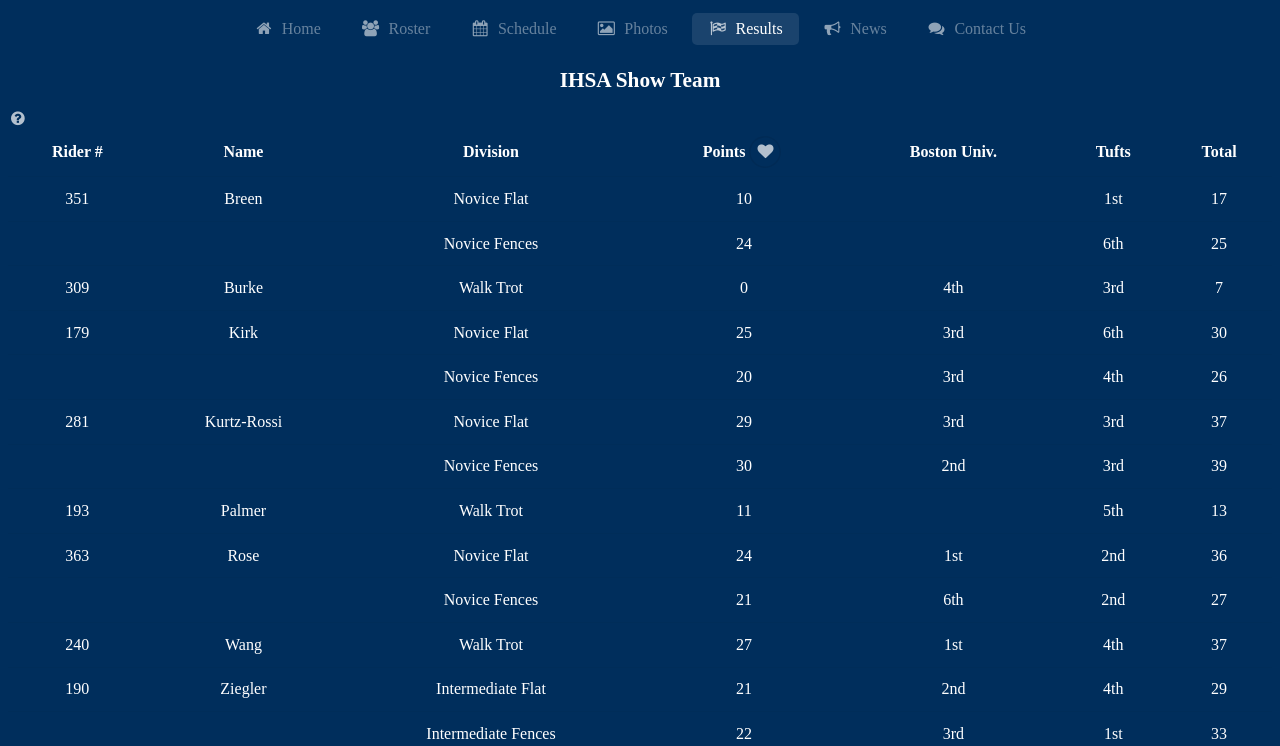
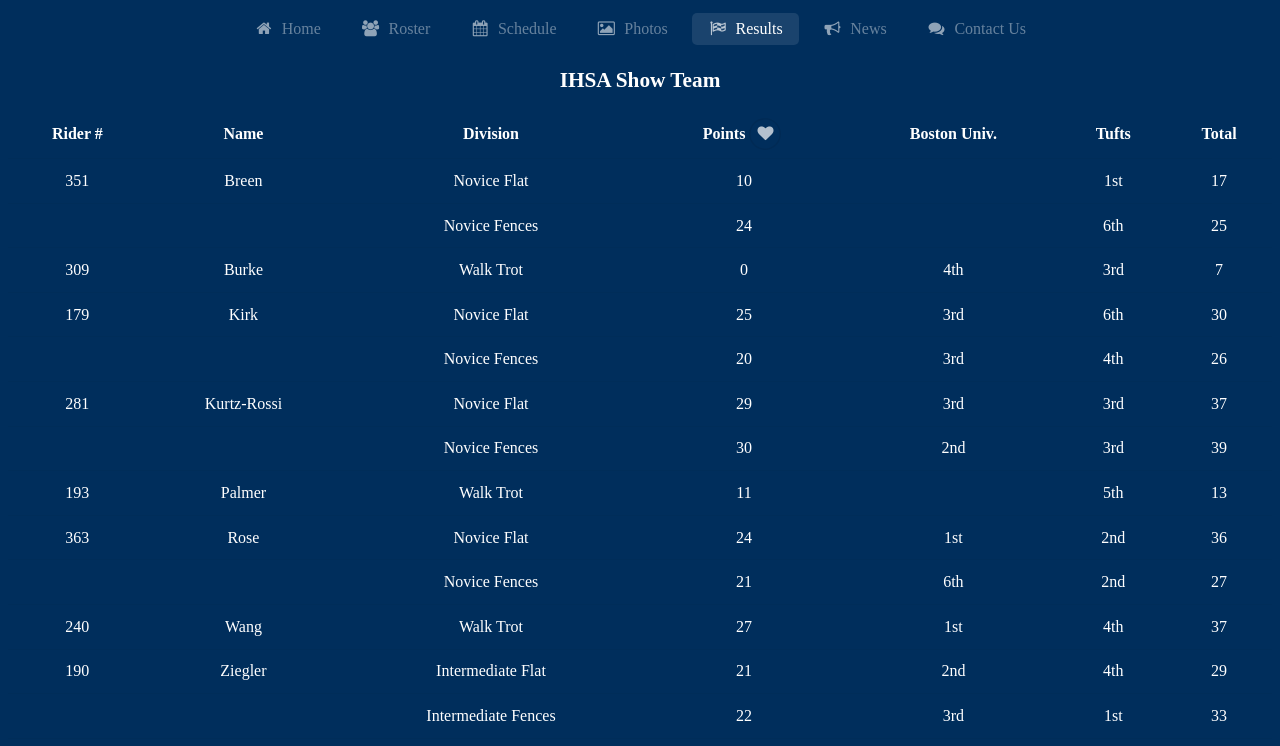
Before and after one commit to coldwellop1/equestrianevents, a plain HTML site: page results.html in a window 1280 px wide. Shown: the part 54-800 px from the top of the page. Drawn offline with nearby package versions, Linux system fonts and the light colour scheme.

Commit message:
Update results.html

```diff
--- a/results.html
+++ b/results.html
@@ -47,7 +47,7 @@
 	    <tr>
 	       <th><div align="center">Rider #</div></th>
 	       <th><div align="center">Name</div></th>
-	       <th><div align="center">Division</div></th><i class="help circle icon link" delay="50" title="Points rolled over from last show season">
+	       <th><div align="center">Division</div></th>
 	       <th><div align="center">Points <i class="circular heart icon link" data-html="Points rolled over from Spring 2014 show season"></i></div></th>
 	       <th><div align="center">Boston Univ.</div></th>
 	       <th><div align="center">Tufts</div></th>
```
